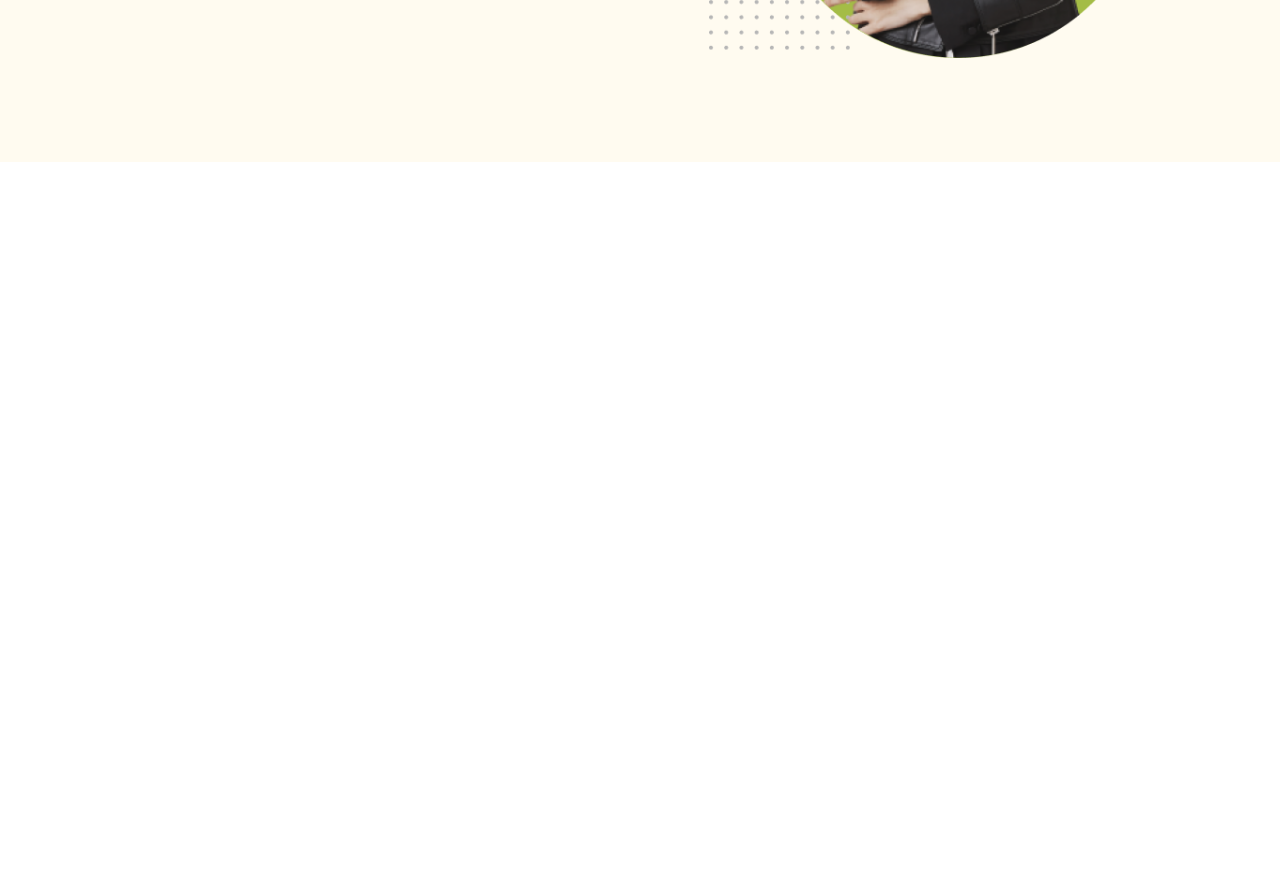
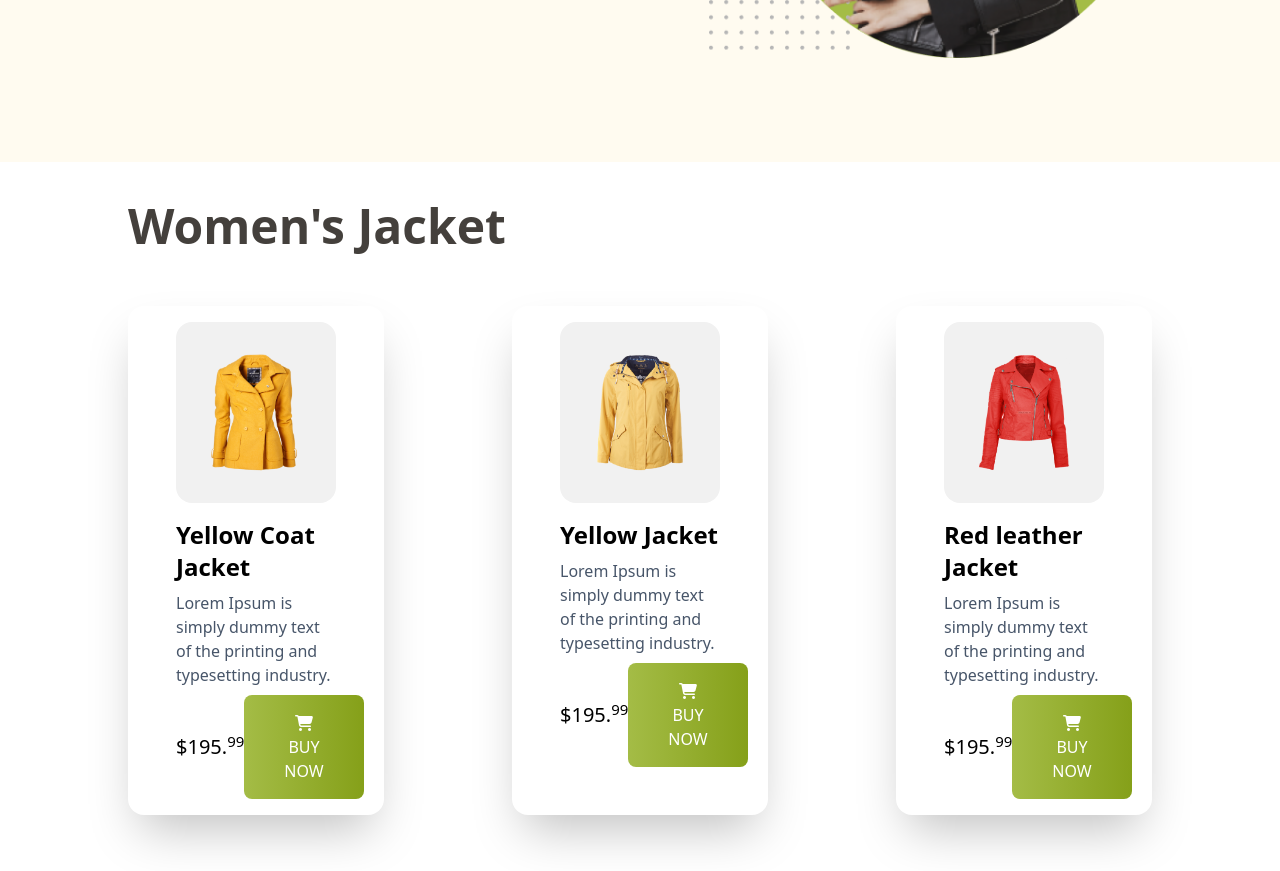
Before and after one commit to MursalinDevOps/penguin-fashion-with-tailwind, a plain HTML site: page index.html in a window 1280 px wide. Shown: the part 542-1413 px from the top of the page. Before the commit the page ends 800 px from the top, so only its background shows below. Drawn offline with nearby package versions, Linux system fonts and the light colour scheme.

Commit message:
womens jacket section has been added and made responsive

```diff
--- a/index.html
+++ b/index.html
@@ -44,7 +44,7 @@
             <br />
             <span class="text-slate-800">of winter</span>
           </h1>
-          <p class="py-5">
+          <p class="py-5 text-stone-600">
             Lorem Ipsum is simply dummy text of the printing and typesetting
             industry.
           </p>
@@ -58,7 +58,41 @@
     </header>
     <main>
         <section class="py-10 px-12 md:px-20 lg:px-32">
-
+            <div class="text-3xl md:text-4xl lg:text-5xl">
+                <h1 class="text-stone-700 font-semibold ">Women's Jacket</h1>
+            </div>
+            <div class="md:flex justify-between mt-10 ">
+                <div class="md:w-1/4 shadow-2xl px-12 py-4 my-4 rounded-2xl">
+                    <img class="bg-[#F1F1F1] p-8 rounded-2xl" src="./images/jacket-1.png" alt="">
+                    <h3 class="text-2xl font-bold mt-4">Yellow Coat Jacket</h3>
+                    <p class="py-2 text-slate-600">Lorem Ipsum is simply dummy text of the
+                        printing and typesetting industry.</p>
+                    <span class="flex justify-between items-center">
+                        <h4 class="text-xl">$195.<sup>99</sup></h4>
+                        <button class="bg-gradient-to-r from-[#A4BC46] to-[#85A019] uppercase px-6 md:px-10 rounded-lg py-4 text-white font-medium "><i class="fa-solid fa-cart-shopping"></i> Buy Now</button>
+                    </span>
+                </div>
+                <div class="md:w-1/4 shadow-2xl px-12 py-4 my-4 rounded-2xl">
+                    <img class="bg-[#F1F1F1] p-8 rounded-2xl" src="./images/jacket-2.png" alt="">
+                    <h3 class="text-2xl font-bold mt-4">Yellow Jacket</h3>
+                    <p class="py-2 text-slate-600">Lorem Ipsum is simply dummy text of the
+                        printing and typesetting industry.</p>
+                    <span class="flex justify-between items-center">
+                        <h4 class="text-xl">$195.<sup>99</sup></h4>
+                        <button class="bg-gradient-to-r from-[#A4BC46] to-[#85A019] uppercase px-6 md:px-10 rounded-lg py-4 text-white font-medium "><i class="fa-solid fa-cart-shopping"></i> Buy Now</button>
+                    </span>
+                </div>
+                <div class="md:w-1/4 shadow-2xl px-12 py-4 my-4 rounded-2xl">
+                    <img class="bg-[#F1F1F1] p-8 rounded-2xl" src="./images/jacket-3.png" alt="">
+                    <h3 class="text-2xl font-bold mt-4">Red leather Jacket</h3>
+                    <p class="py-2 text-slate-600">Lorem Ipsum is simply dummy text of the
+                        printing and typesetting industry.</p>
+                    <span class="flex justify-between items-center">
+                        <h4 class="text-xl">$195.<sup>99</sup></h4>
+                        <button class="bg-gradient-to-r from-[#A4BC46] to-[#85A019] uppercase px-6 md:px-10 rounded-lg py-4 text-white font-medium "><i class="fa-solid fa-cart-shopping"></i> Buy Now</button>
+                    </span>
+                </div>
+            </div>
         </section>
     </main>
   </body>
```
